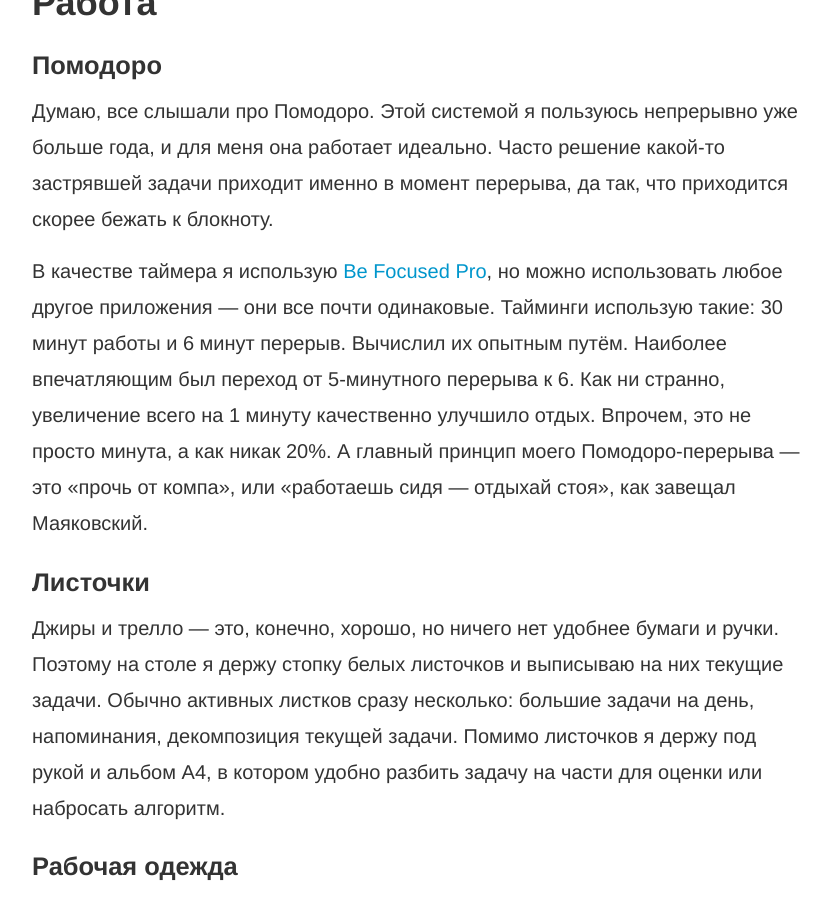
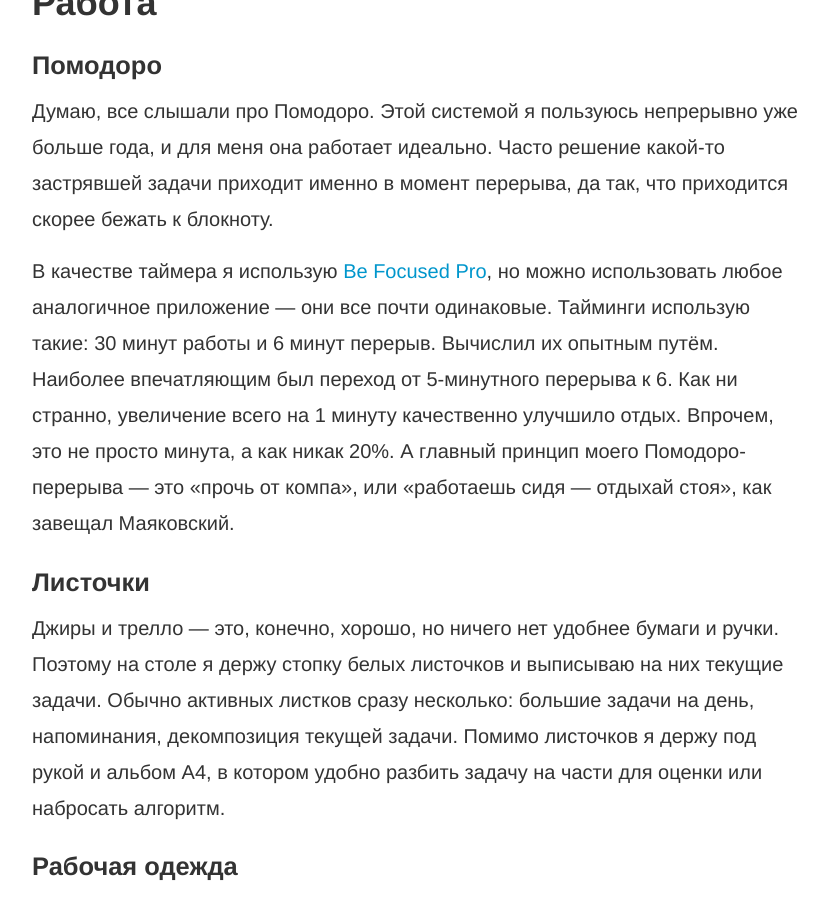
Before and after one commit to vislogurov/csssr.github.io, a Jekyll site: the page built from _posts/2016-07-01-habits.md, in a window 1280 px wide and 900 px high, scrolled down 821 px. Shown: the whole window, without its empty margins (224-1055 px from the left). Built offline with Jekyll 4.4.1, drawn with Linux system fonts in a browser that asks for light colours; comment, search, counter and statistics services are not loaded.

Commit message:
Update 2016-07-01-habits.md

```diff
--- a/_posts/2016-07-01-habits.md
+++ b/_posts/2016-07-01-habits.md
@@ -16,7 +16,7 @@ summary: Привычки, которые помогают мне жить и р
 #### Помодоро
 Думаю, все слышали про Помодоро. Этой системой я пользуюсь непрерывно уже больше года, и для меня она работает идеально. Часто решение какой-то застрявшей задачи приходит именно в момент перерыва, да так, что приходится скорее бежать к блокноту.
 
-В качестве таймера я использую <a target="_blank" href="https://itunes.apple.com/ru/app/be-focused-pro-focus-timer/id961632517">Be Focused Pro</a>, но можно использовать любое другое приложения — они все почти одинаковые. Тайминги использую такие: 30 минут работы и 6 минут перерыв. Вычислил их опытным путём. Наиболее впечатляющим был переход от 5-минутного перерыва к 6. Как ни странно, увеличение всего на 1 минуту качественно улучшило отдых. Впрочем, это не просто минута, а как никак 20%. А главный принцип моего Помодоро-перерыва — это «прочь от компа», или «работаешь сидя — отдыхай стоя», как завещал Маяковский.
+В качестве таймера я использую <a target="_blank" href="https://itunes.apple.com/ru/app/be-focused-pro-focus-timer/id961632517">Be Focused Pro</a>, но можно использовать любое аналогичное приложение — они все почти одинаковые. Тайминги использую такие: 30 минут работы и 6 минут перерыв. Вычислил их опытным путём. Наиболее впечатляющим был переход от 5-минутного перерыва к 6. Как ни странно, увеличение всего на 1 минуту качественно улучшило отдых. Впрочем, это не просто минута, а как никак 20%. А главный принцип моего Помодоро-перерыва — это «прочь от компа», или «работаешь сидя — отдыхай стоя», как завещал Маяковский.
 
 #### Листочки
 Джиры и трелло — это, конечно, хорошо, но ничего нет удобнее бумаги и ручки. Поэтому на столе я держу стопку белых листочков и выписываю на них текущие задачи. Обычно активных листков сразу несколько: большие задачи на день, напоминания, декомпозиция текущей задачи. Помимо листочков я держу под рукой и альбом А4, в котором удобно разбить задачу на части для оценки или набросать алгоритм.
```
